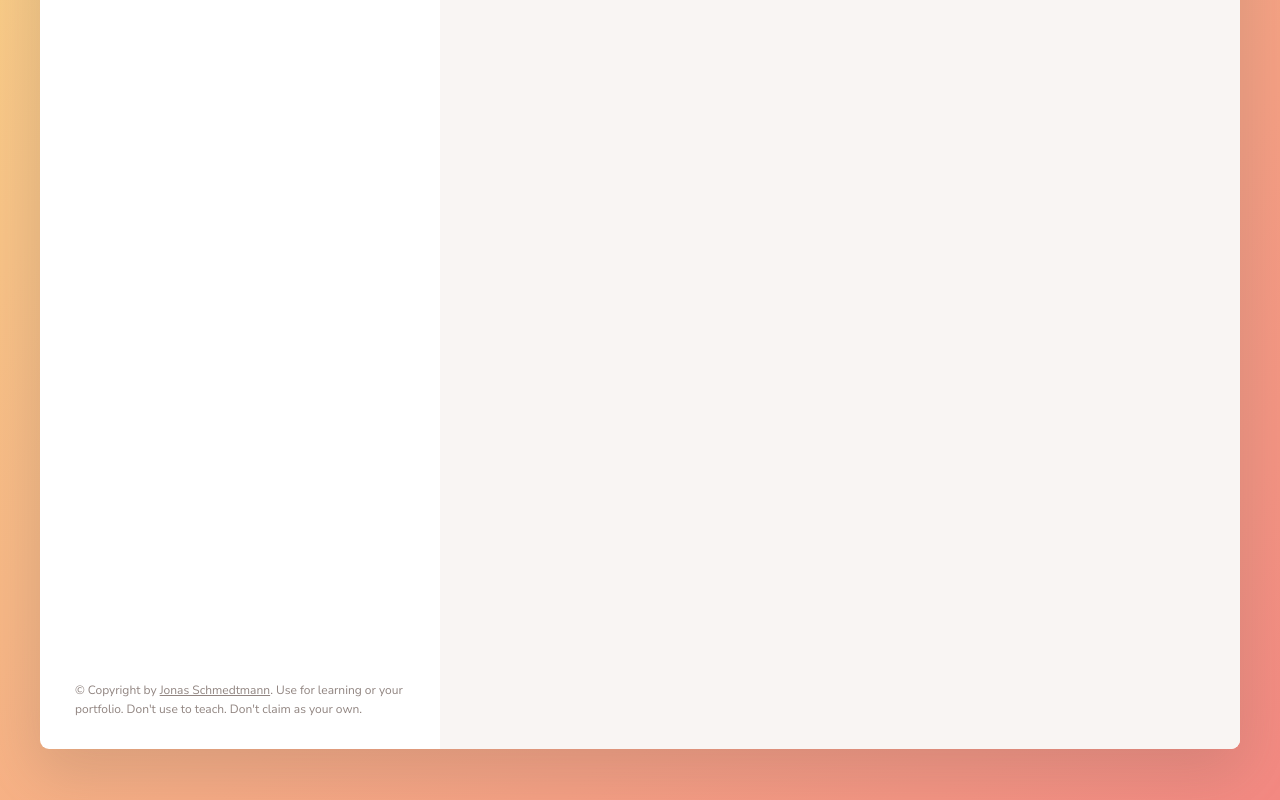
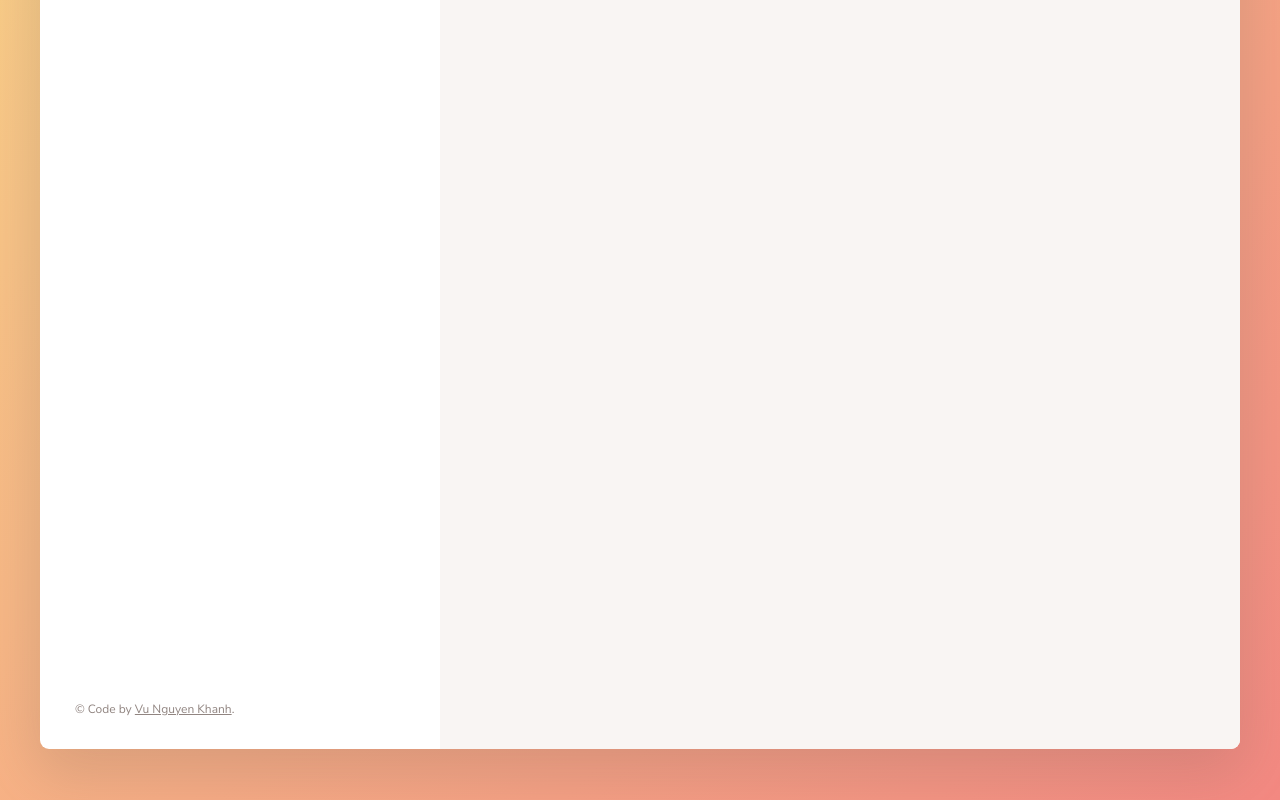
Before and after one commit to vunguyenkhanh/Forkify, a website built with Parcel: page index.html in a window 1280 px wide. Shown: the part 472-1272 px from the top of the page. Built offline with nearby package versions, Linux system fonts and the light colour scheme.

Commit message:
update links and copyright information to reflect new author and platform

```diff
--- a/index.html
+++ b/index.html
@@ -122,14 +122,13 @@
         </div>
 
         <p class="copyright">
-          &copy; Copyright by
+          &copy; Code by
           <a
-            class="twitter-link"
+            class="github-link"
             target="_blank"
-            href="https://twitter.com/jonasschmedtman"
-            >Jonas Schmedtmann</a
-          >. Use for learning or your portfolio. Don't use to teach. Don't claim
-          as your own.
+            href="https://github.com/vunguyenkhanh"
+            >Vu Nguyen Khanh</a
+          >.
         </p>
       </div>
 
--- a/src/sass/_searchResults.scss
+++ b/src/sass/_searchResults.scss
@@ -35,8 +35,8 @@
   padding: 0 3.5rem;
   margin-top: 4rem;
 
-  .twitter-link:link,
-  .twitter-link:visited {
+  .github-link:link,
+  .github-link:visited {
     color: $color-grey-dark-2;
   }
 }
```
